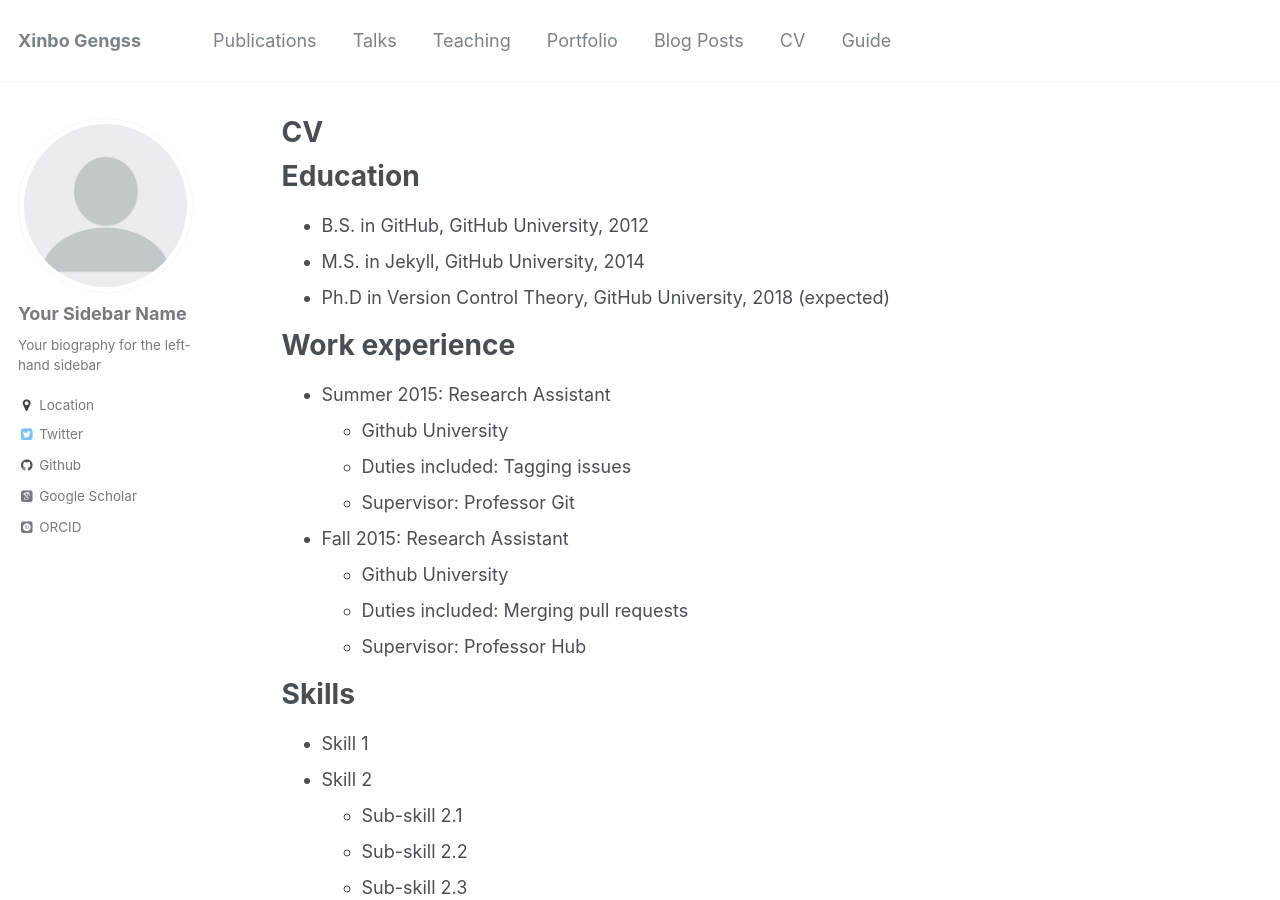
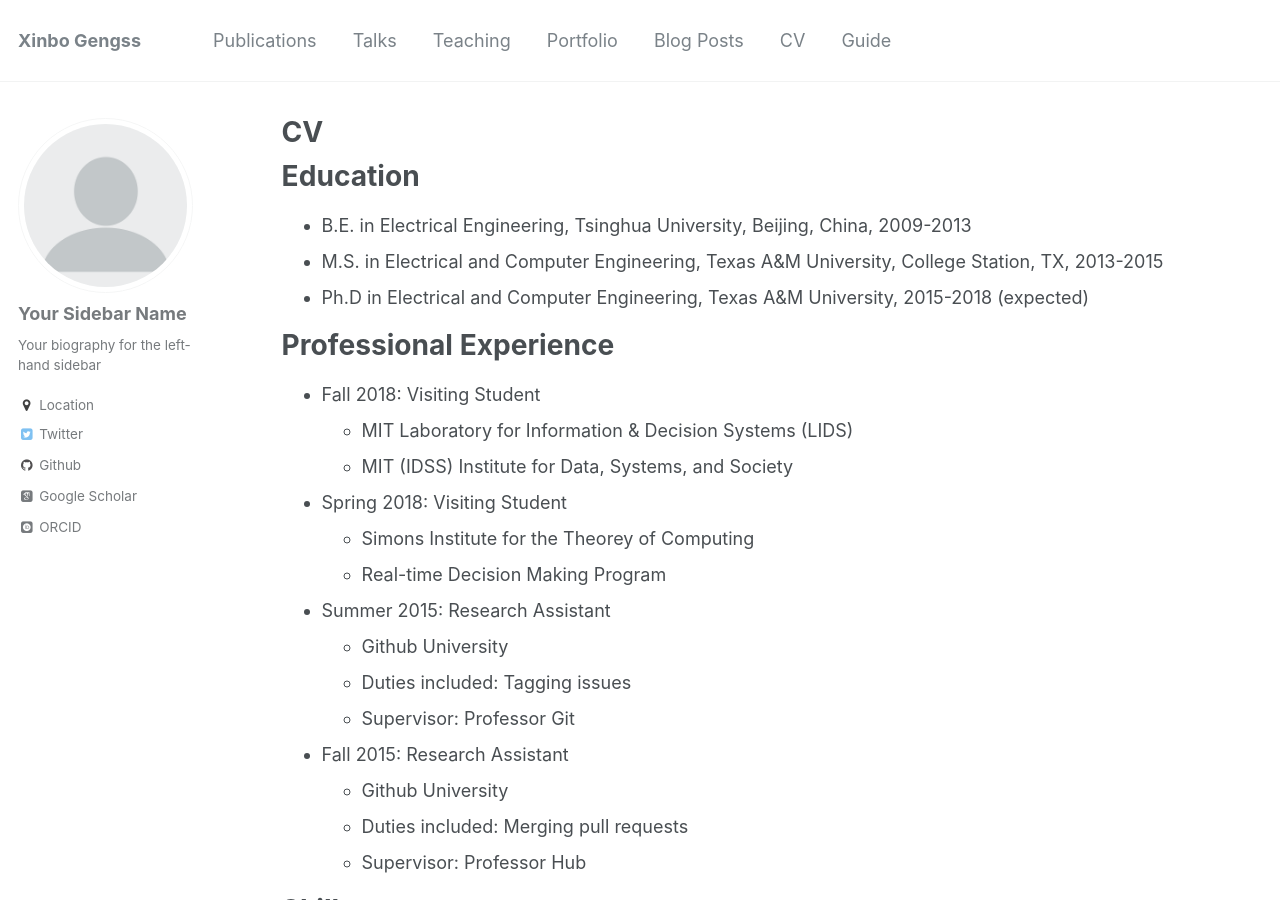
Before and after one commit to xb00dx/xb00dx.github.io, a Jekyll site: the page built from _pages/cv.md, in a window 1280 px wide and 900 px high. Built offline with Jekyll 4.4.1, drawn with Linux system fonts in a browser that asks for light colours; some web fonts are replaced.

Commit message:
modify education and professional exp

```diff
--- a/_pages/cv.md
+++ b/_pages/cv.md
@@ -11,12 +11,20 @@ redirect_from:
 
 Education
 ======
-* B.S. in GitHub, GitHub University, 2012
-* M.S. in Jekyll, GitHub University, 2014
-* Ph.D in Version Control Theory, GitHub University, 2018 (expected)
+* B.E. in Electrical Engineering, Tsinghua University, Beijing, China, 2009-2013
+* M.S. in Electrical and Computer Engineering, Texas A&M University, College Station, TX, 2013-2015
+* Ph.D in Electrical and Computer Engineering, Texas A&M University, 2015-2018 (expected)
 
-Work experience
+Professional Experience
 ======
+* Fall 2018: Visiting Student
+  * MIT Laboratory for Information & Decision Systems (LIDS)
+  * MIT (IDSS) Institute for Data, Systems, and Society
+
+* Spring 2018: Visiting Student
+  * Simons Institute for the Theorey of Computing
+  * Real-time Decision Making Program
+
 * Summer 2015: Research Assistant
   * Github University
   * Duties included: Tagging issues
```
